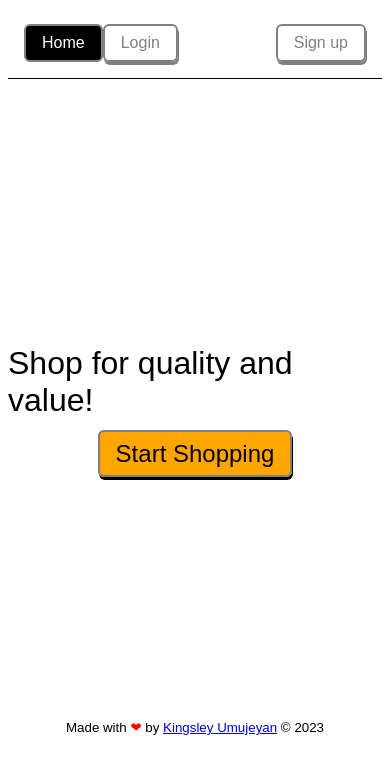
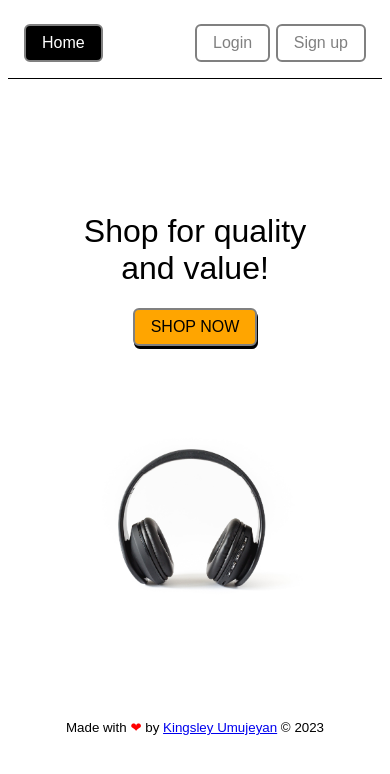
Before and after one commit to kuicpet/fake_authentication, a Vue app: page / in a window 390 px wide. Shown: the top 774 px of the page. Built offline with nearby package versions, Linux system fonts and the light colour scheme.

Commit message:
ft--home view updated

```diff
--- a/src/components/Navbar.vue
+++ b/src/components/Navbar.vue
@@ -95,7 +95,13 @@ a:hover {
     }
     @media screen and (max-width: 400px) {
         .links {
-            width: 100%;
+            width: 50%;
         }
+         a {
+            left: 0;
+            top: 0;
+            z-index: 2;
+             box-shadow: none;
+         }
     }
 </style>
--- a/src/views/Home.vue
+++ b/src/views/Home.vue
@@ -1,31 +1,53 @@
 <template>
-    <div class="welcome">
-        <h1>
-            Shop for quality and value!
-        </h1>
-        <div>
+    <div class="welcome" >
+        <div class="hero">
+            <h1>
+                    Shop for quality and value!
+                </h1>
             <RouterLink to="/login">
-                Start Shopping
+                Shop NOW
             </RouterLink>
         </div>
+        <div>
+            <img src="../assets/background.jpg" alt="image" />
+
+        </div>
+
+
+
+
     </div>
+
+
 </template>
 
 <style scoped>
     .welcome {
-        display: flex;
+        display: grid;
+        grid-template-columns: repeat(2,1fr);
+        width: 100%;
         flex-direction: column;
         align-items: center;
         justify-content: center;
         min-height: 75vh;
     }
+    .hero {
+        display: flex;
+        flex-direction: column;
+        align-items: flex-start;
+        justify-content: center;
+       margin: 4rem;
+    }
     h1 {
         font-weight: 200;
+    }
+    img {
+        width: 100%;
     }
     a {
   text-decoration: none;
   border: 2px solid gray;
-  font-size: 1.5rem;
+  font-size: 1rem;
   font-weight: 500;
   padding: 0.5rem 1rem;
   color: black;
@@ -37,6 +59,7 @@
   z-index: 2;
   box-shadow: 1px 3px black ;
   transition:0.1s ease-in-out ;
+  text-transform: uppercase;
 }
 a:hover {
     color: white;
@@ -45,4 +68,27 @@ a:hover {
     box-shadow:0 0 0 ;
 
 }
+
+@media screen and (max-width: 400px) {
+        .welcome {
+            display: flex;
+            align-items: center;
+            flex-direction: column;
+            justify-content: center;
+            text-align: center;
+        }
+        a {
+            width: auto;
+            margin: 0 auto;
+        }
+    }
+
+    @media screen and (max-width: 800px) {
+        .welcome {
+            display: flex;
+            align-items: center;
+            justify-content: center;
+            width: 100%;
+        }
+    }
 </style>
--- a/src/views/Login.vue
+++ b/src/views/Login.vue
@@ -141,6 +141,10 @@ button:disabled {
     @media screen and (max-width: 400px) {
         form {
             width: 90%;
+            height: auto;
+        }
+        .form {
+            justify-content: flex-start;
         }
     }
 </style>
--- a/src/views/Signup.vue
+++ b/src/views/Signup.vue
@@ -147,6 +147,10 @@ button:disabled {
     @media screen and (max-width: 400px) {
         form {
             width: 90%;
+            height: auto;
+        }
+        .form {
+            justify-content: flex-start;
         }
     }
 </style>
```
Also changed, not shown: src/assets/background.jpg (added). Lines whose indentation alone changed are shown as unchanged.
